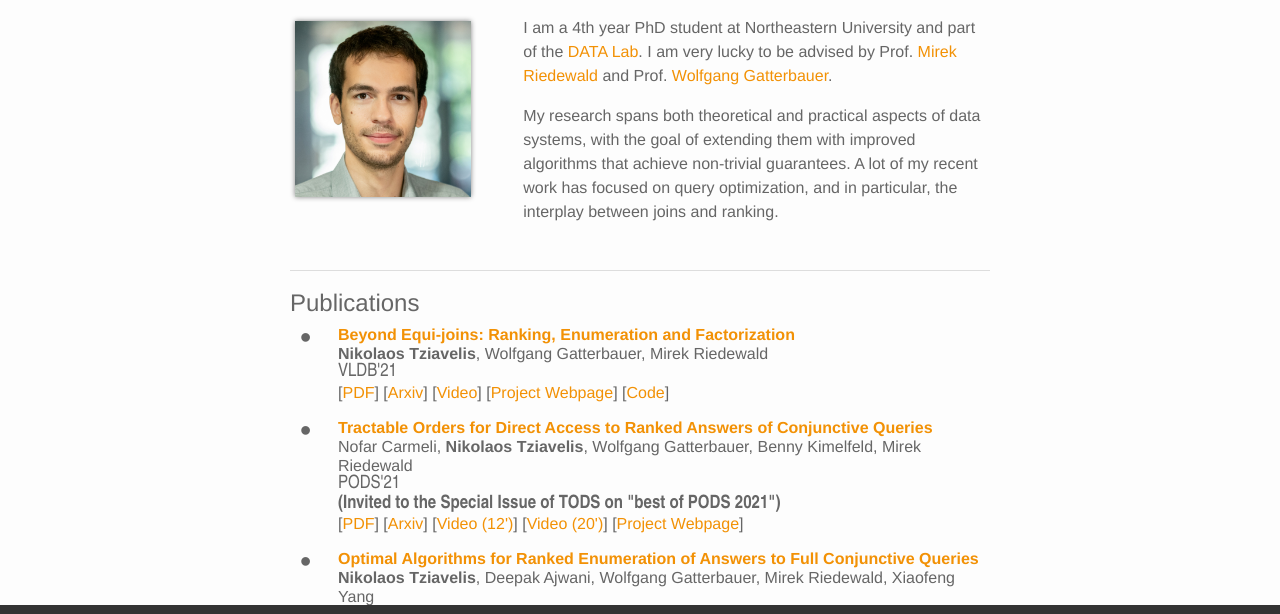
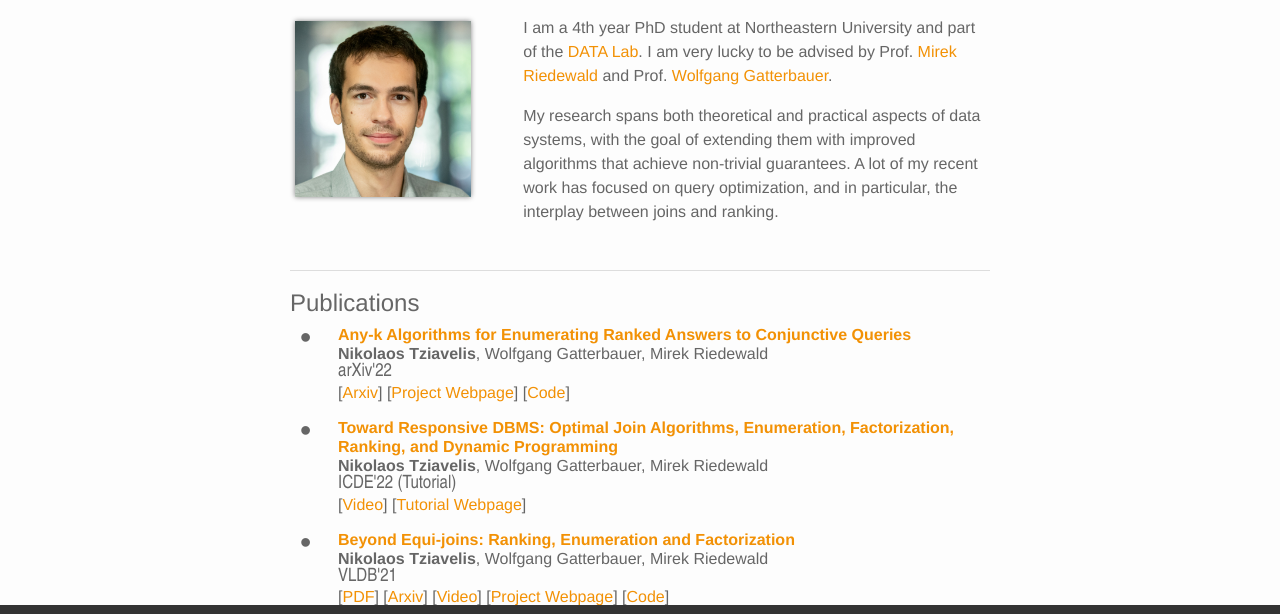
Before and after one commit to ntzia/ntzia.github.io, a plain HTML site: page index.html in a window 1280 px wide. Shown: the part 166-780 px from the top of the page. Drawn offline with Linux system fonts and the light colour scheme.

Commit message:
Any-k paper and tutorial

```diff
--- a/index.html
+++ b/index.html
@@ -107,6 +107,60 @@
 
     <h2>Publications</h2>
 
+
+      <div class="paper">
+        <div class="thumb">
+        </div>
+        <div class="entry">
+          <div class="title">
+            <a href="https://arxiv.org/abs/2205.05649"><strong>Any-k Algorithms for Enumerating Ranked Answers to Conjunctive Queries</strong></a>
+          </div>
+          <div class="authors">
+            <strong>Nikolaos Tziavelis</strong>, Wolfgang Gatterbauer, Mirek Riedewald
+          </div>
+          <div class="venue">
+            arXiv'22 <br>
+          </div>
+
+          <span class="links">
+
+            [<a href="https://arxiv.org/pdf/1911.05582.pdf" target="_blank">Arxiv</a>]
+
+            [<a href="https://northeastern-datalab.github.io/anyk/" target="_blank">Project Webpage</a>]
+
+            [<a href="https://github.com/northeastern-datalab/anyk-code/" target="_blank">Code</a>]
+
+          </span>
+
+        </div>
+      </div>
+
+
+      <div class="paper">
+        <div class="thumb">
+        </div>
+        <div class="entry">
+          <div class="title">
+            <a href="https://arxiv.org/abs/2101.12158"><strong>Toward Responsive DBMS: Optimal Join Algorithms, Enumeration, Factorization, Ranking, and Dynamic Programming</strong></a>
+          </div>
+          <div class="authors">
+            <strong>Nikolaos Tziavelis</strong>, Wolfgang Gatterbauer, Mirek Riedewald
+          </div>
+          <div class="venue">
+            ICDE'22 (Tutorial)
+          </div>
+
+          <span class="links">
+
+            [<a href="https://www.youtube.com/watch?v=_pOavSraSdw&list=PL_72ERGKF6DTInW_P3a9zTYPSNLwbqOAx&ab_channel=DATALabNortheastern">Video</a>]
+
+            [<a href="https://northeastern-datalab.github.io/responsive-dbms-tutorial/" target="_blank">Tutorial Webpage</a>]
+
+          </span>
+        </div>
+      </div>
+
+
       <div class="paper">
         <div class="thumb">
         </div>
@@ -194,6 +248,8 @@
             [<a href="https://northeastern-datalab.github.io/anyk/" target="_blank">Project Webpage</a>]
 
             [<a href="https://github.com/northeastern-datalab/anyk-code/" target="_blank">Code</a>]
+
+			[<a href="https://github.com/northeastern-datalab/anyk-code/blob/master/Experiments/VLDB20/README.md" target="_blank">Reproducibility Instructions</a>]
 
           </span>
 
```
